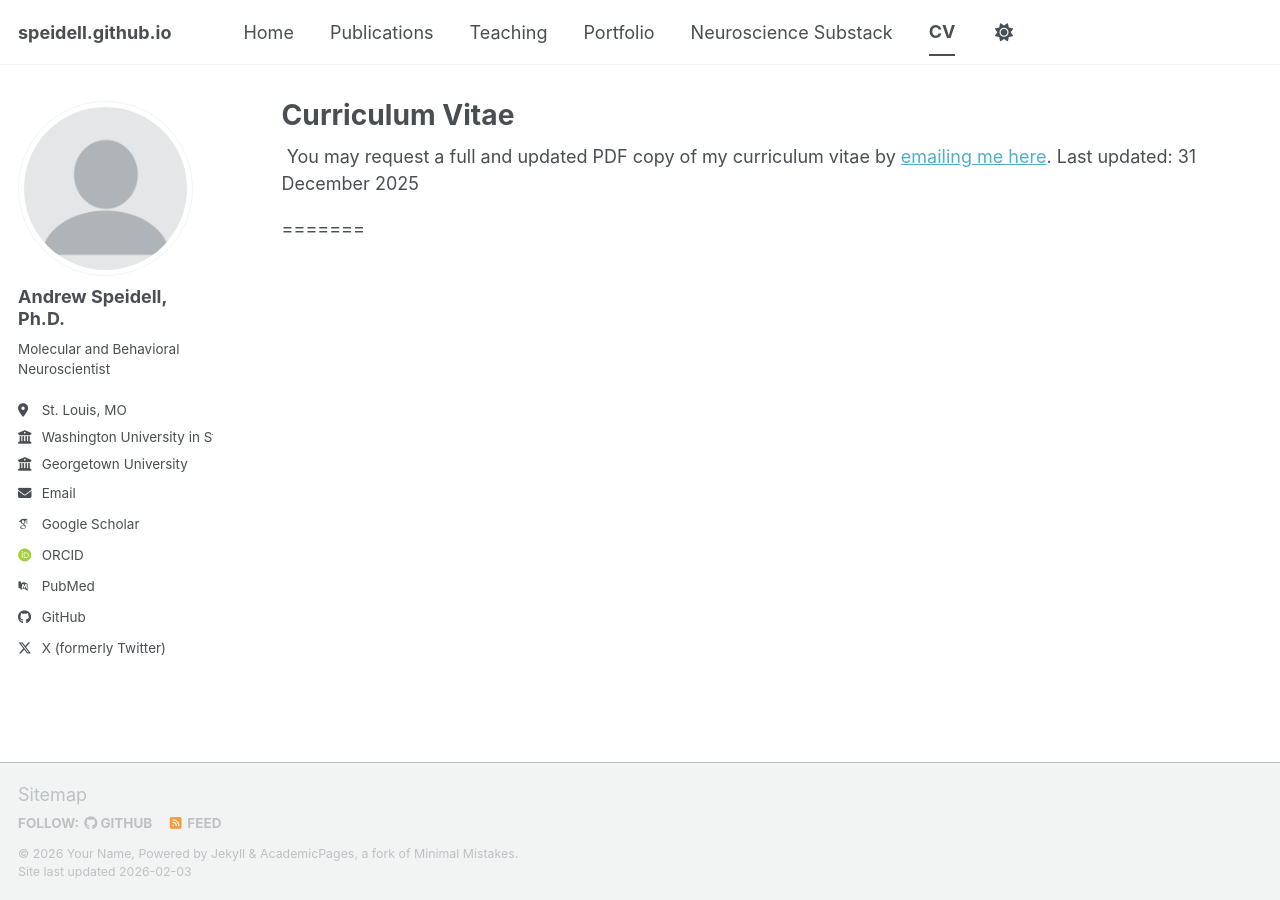
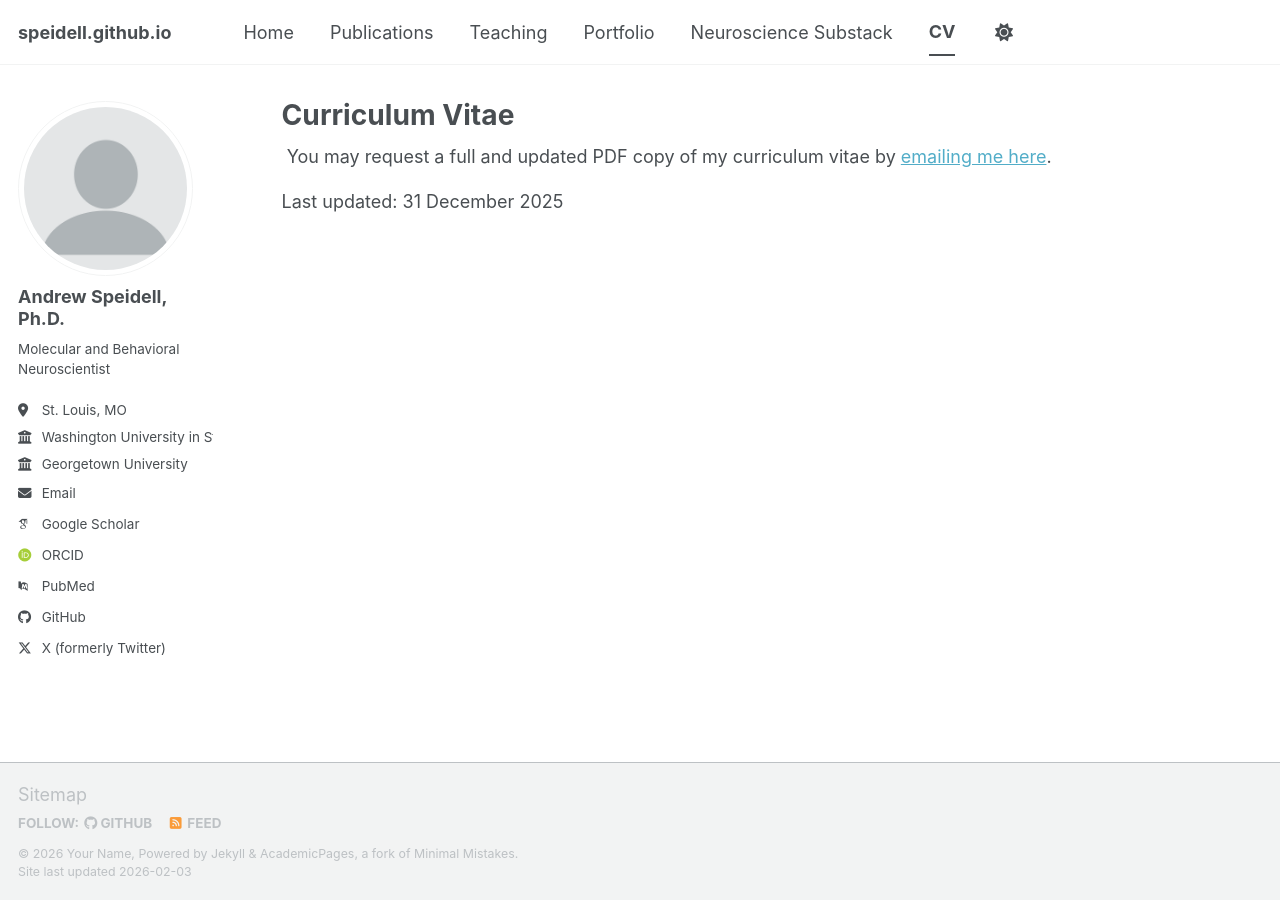
Before and after one commit to Speidell/speidell.github.io, a Jekyll site: the page built from _pages/cv.md, in a window 1280 px wide. Built offline with Jekyll 4.4.1, drawn with Linux system fonts in a browser that asks for light colours; some web fonts are replaced; a script bundle is joined from its source files by our own code; library files that are not in the unit come from our copies.

Commit message:
Update cv.md

```diff
--- a/_pages/cv.md
+++ b/_pages/cv.md
@@ -8,10 +8,9 @@ redirect_from:
 ---
 
 <div class="wordwrap">
-  You may request a full and updated PDF copy of my curriculum vitae by
-  <a href="mailto:aps114+speidell@georgetown.edu">emailing me here</a>.
+You may request a full and updated PDF copy of my curriculum vitae by
+<a href="mailto:aps114+speidell@georgetown.edu">emailing me here</a>.
 
-  Last updated: 31 December 2025
 </div>
-=======
-{% include base_path %}
+
+Last updated: 31 December 2025
```
